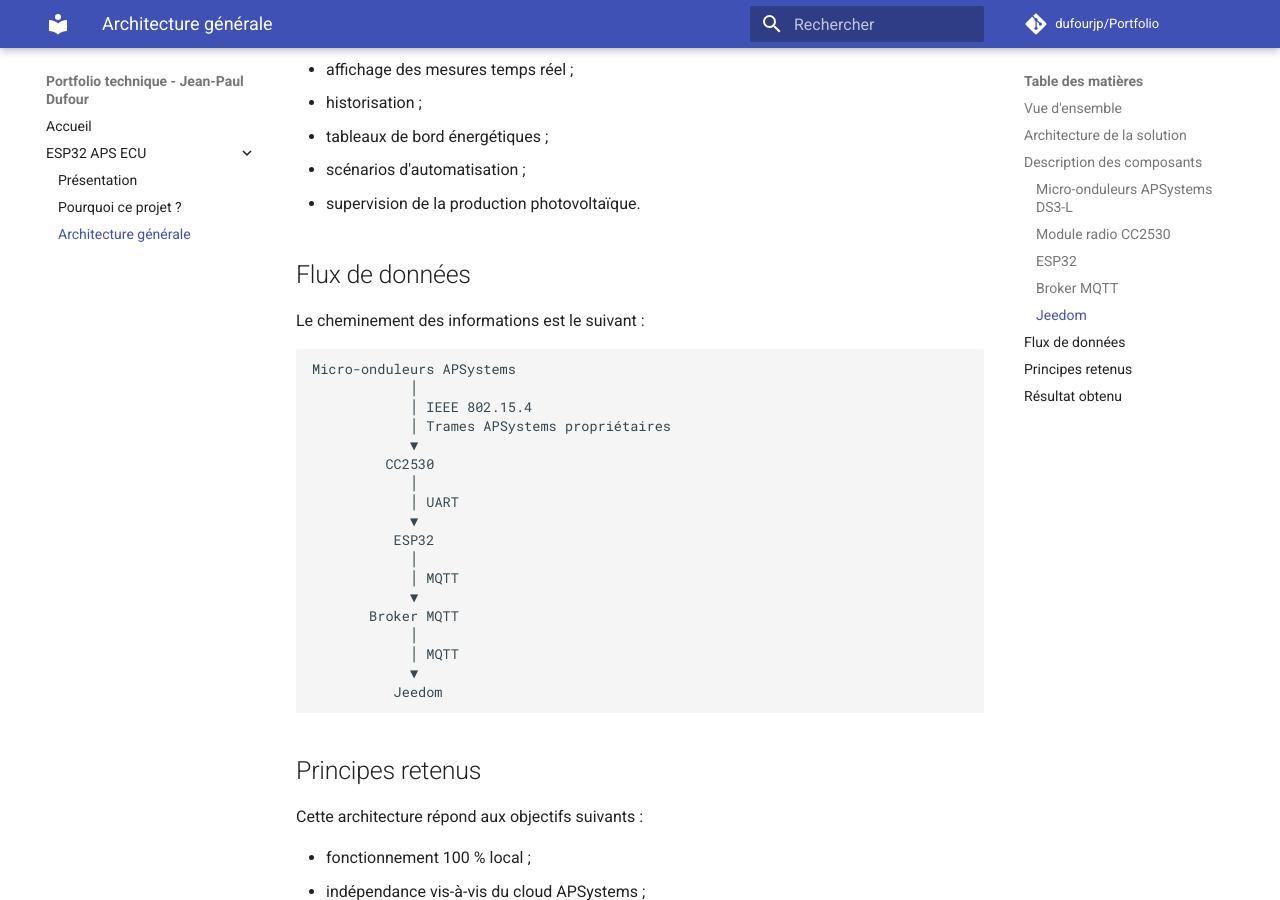
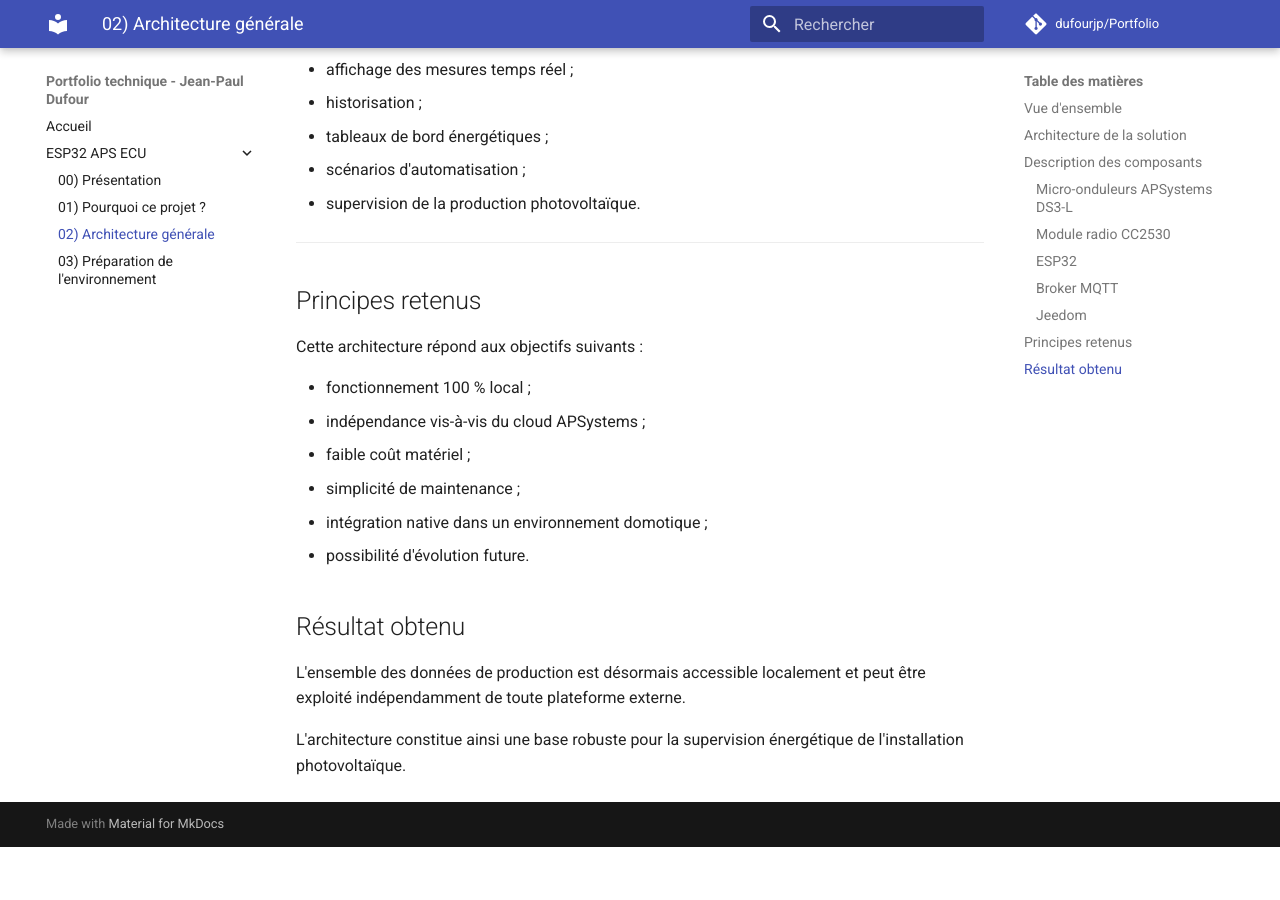
Before and after one commit to dufourjp/Portfolio, an MkDocs documentation site: the page built from docs/esp32-aps-ecu/02-architecture.md, in a window 1280 px wide and 900 px high, scrolled down 2708 px. Built offline with MkDocs 1.6.1 and Material for MkDocs 9.7.7, drawn with Linux system fonts in a browser that asks for light colours; comment, search, counter and statistics services are not loaded; after the commit the page ends 3555 px from its top, so only the background shows below that.

Commit message:
ajout de la page 03-architecture-mise-en-oeuvre

````diff
--- a/docs/esp32-aps-ecu/02-architecture.md
+++ b/docs/esp32-aps-ecu/02-architecture.md
@@ -92,30 +92,7 @@
 * scénarios d'automatisation ;
 * supervision de la production photovoltaïque.
 
-## Flux de données
-
-Le cheminement des informations est le suivant :
-
-```text
-Micro-onduleurs APSystems
-            │
-            │ IEEE 802.15.4
-            │ Trames APSystems propriétaires
-            ▼
-         CC2530
-            │
-            │ UART
-            ▼
-          ESP32
-            │
-            │ MQTT
-            ▼
-       Broker MQTT
-            │
-            │ MQTT
-            ▼
-          Jeedom
-```
+---
 
 ## Principes retenus
 
--- a/mkdocs.yml
+++ b/mkdocs.yml
@@ -11,9 +11,10 @@
 nav:
   - Accueil: index.md
   - ESP32 APS ECU:
-      - Présentation: esp32-aps-ecu/index.md
-      - Pourquoi ce projet ?: esp32-aps-ecu/01-pourquoi-ce-projet.md
-      - Architecture générale: esp32-aps-ecu/02-architecture.md
+      - 00) Présentation: esp32-aps-ecu/index.md
+      - 01) Pourquoi ce projet ?: esp32-aps-ecu/01-pourquoi-ce-projet.md
+      - 02) Architecture générale: esp32-aps-ecu/02-architecture.md
+      - 03) Préparation de l'environnement: esp32-aps-ecu/03-preparation-de-l-environnement.md
 
 markdown_extensions:
   - admonition
````
Also changed, not shown: 2 other files.
